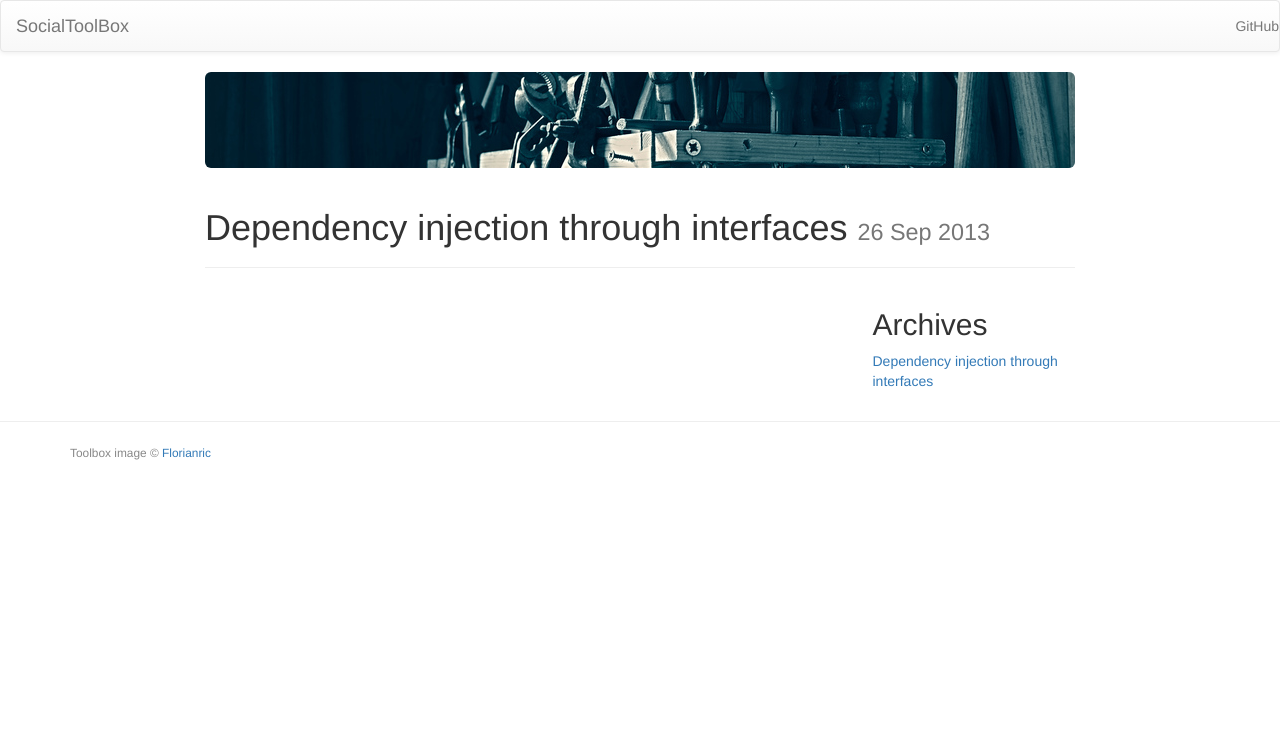
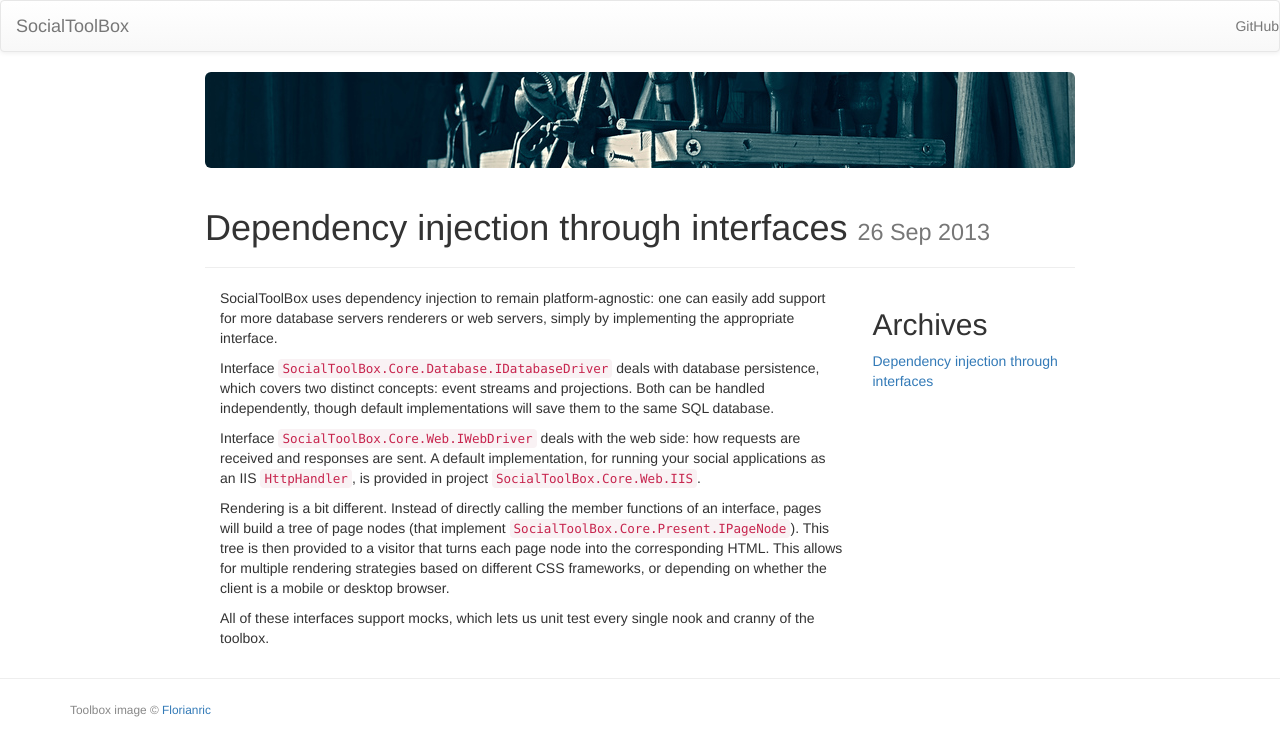
Before and after one commit to VictorNicollet/SocialToolBox, a Jekyll site: the page built from _posts/2013-09-26-dependency-injection-through-interfaces.md, in a window 1280 px wide. Shown: the top 756 px of the page. Built offline with Jekyll 4.4.1, drawn with Linux system fonts in a browser that asks for light colours; nearby versions of some CDN libraries.

Commit message:
First post!

```diff
--- a/_posts/2013-09-26-dependency-injection-through-interfaces.md
+++ b/_posts/2013-09-26-dependency-injection-through-interfaces.md
@@ -2,3 +2,28 @@
 layout: post
 title: Dependency injection through interfaces
 ---
+
+SocialToolBox uses dependency injection to remain platform-agnostic:
+one can easily add support for more database servers renderers or web
+servers, simply by implementing the appropriate interface.
+
+Interface `SocialToolBox.Core.Database.IDatabaseDriver` deals with
+database persistence, which covers two distinct concepts: event
+streams and projections. Both can be handled independently, though
+default implementations will save them to the same SQL database.
+
+Interface `SocialToolBox.Core.Web.IWebDriver` deals with the web side:
+how requests are received and responses are sent. A default
+implementation, for running your social applications as an IIS
+`HttpHandler`, is provided in project `SocialToolBox.Core.Web.IIS`.
+
+Rendering is a bit different. Instead of directly calling the member
+functions of an interface, pages will build a tree of page nodes (that
+implement `SocialToolBox.Core.Present.IPageNode`). This tree is then
+provided to a visitor that turns each page node into the corresponding
+HTML. This allows for multiple rendering strategies based on different
+CSS frameworks, or depending on whether the client is a mobile or
+desktop browser.
+
+All of these interfaces support mocks, which lets us unit test every
+single nook and cranny of the toolbox.
```
